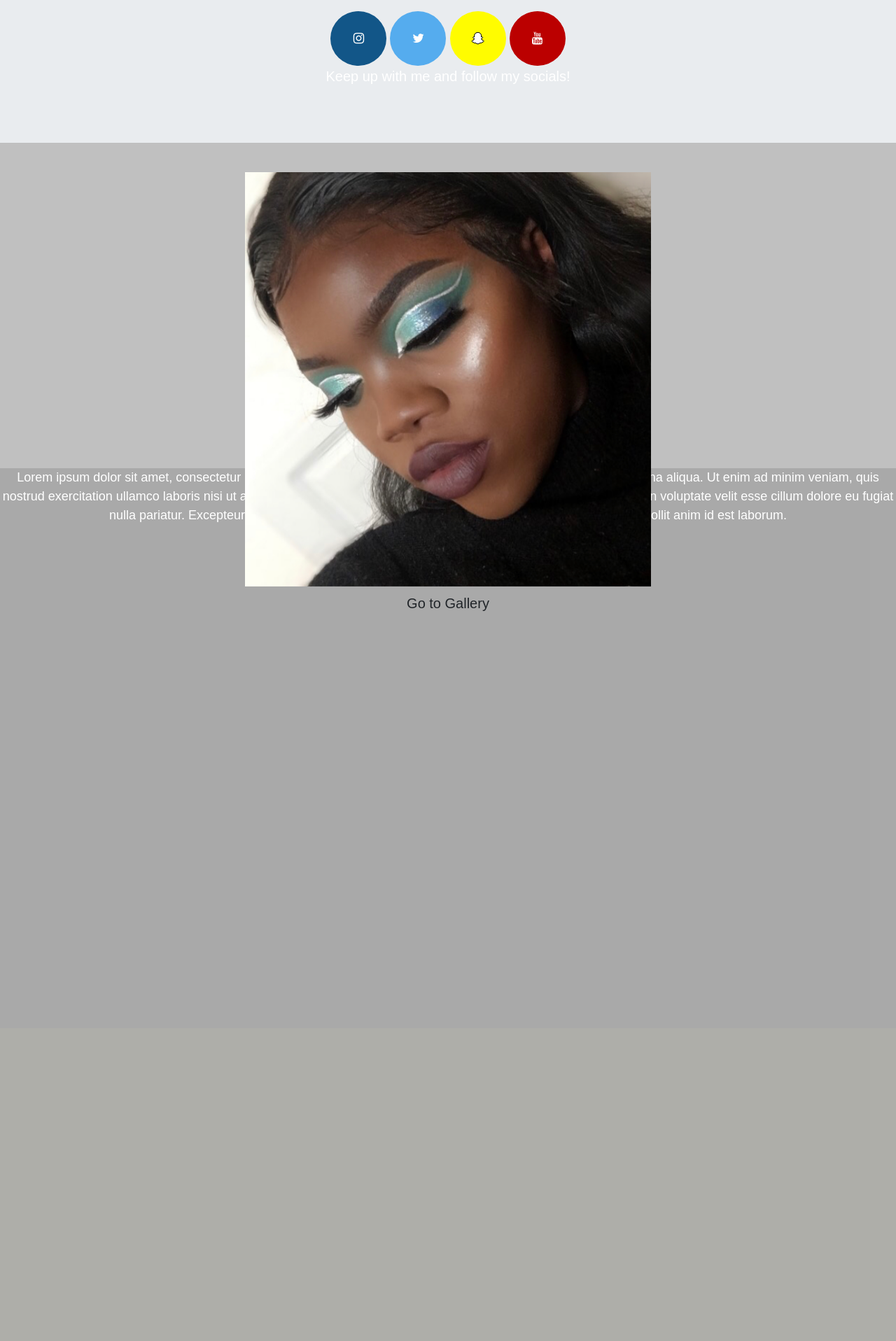
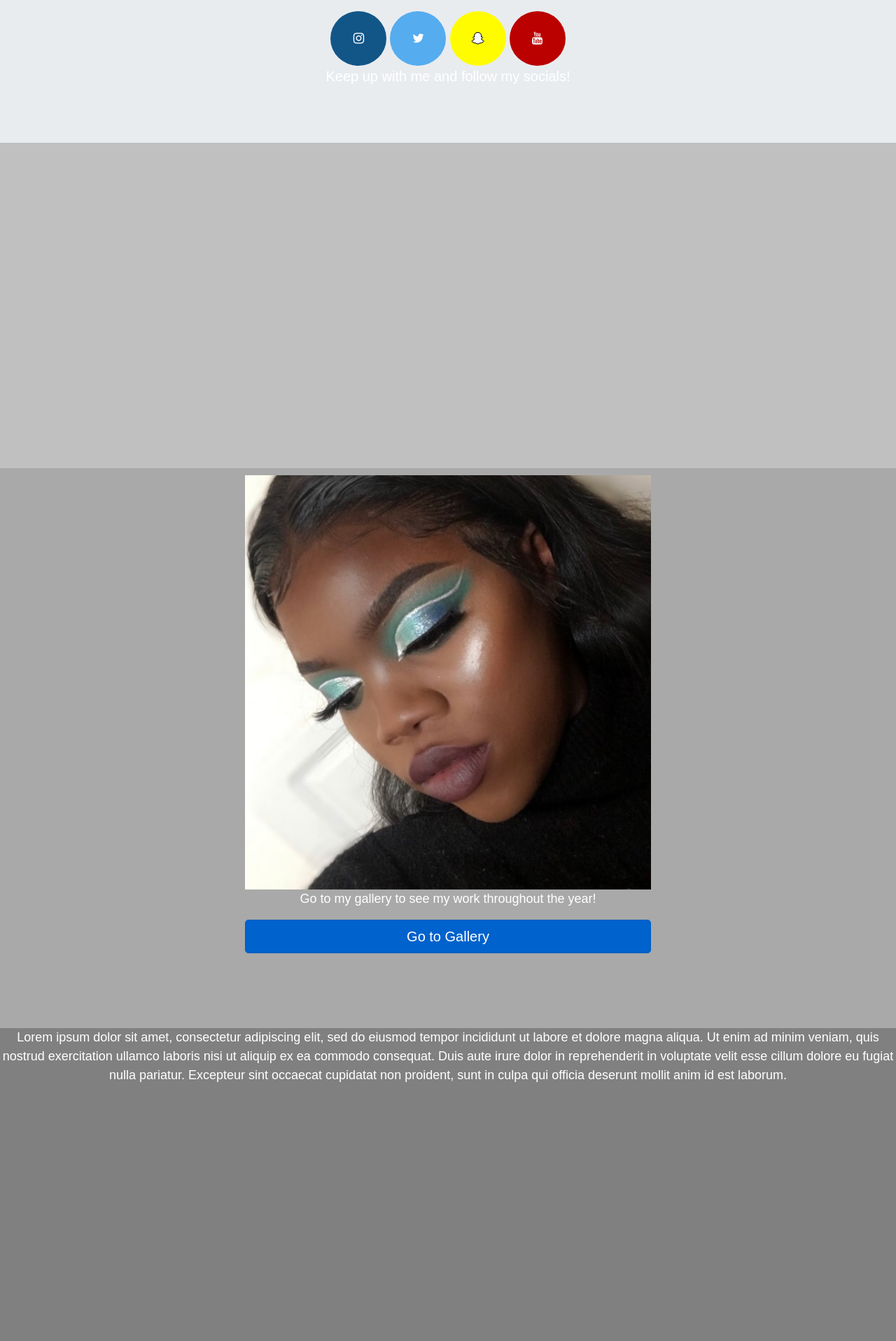
Before and after one commit to danielcregg/sephora-k.github.io, a PHP site: page / in a window 1280 px wide. Shown: the part 990-2906 px from the top of the page at 70% size. Before the commit the page ends 1863 px from the top, so only its background shows below. Run offline with PHP 8.4, Linux system fonts and the light colour scheme.

Commit message:
homepage

```diff
--- a/index.php
+++ b/index.php
@@ -38,7 +38,6 @@
 
             <img src="images/logo/logoAnimatedG.gif" class="img-fluid" height="800px" width="1000px" alt="Simply Steph">
 
-
         </section>
 
         <section class="fwh-slide fwh-slide--bg-silver">
@@ -52,7 +51,9 @@
 
                 <p class="lead">Keep up with me and follow my socials!</p>
             </div>
+        </section>
 
+        <section class="fwh-slide fwh-slide--bg-darkgray">
             <div class="content">
                 <div id="carouselExampleSlidesOnly" class="carousel slide" data-ride="carousel" data-interval="3000">
                     <div class="carousel-inner">
@@ -78,13 +79,15 @@
                     </div>
                 </div>
 
-            <a href="gallery.php" class="btn btn-light btn-lg btn-block" role="button" aria-pressed="true">Go to Gallery</a>
+                <p>
+                 Go to my gallery to see my work throughout the year!
+                </p>
 
-
-
+                <a href="gallery.php" class="btn btn-primary btn-lg btn-block active" role="button" aria-pressed="true">Go to Gallery</a>
+        </div>
         </section>
 
-        <section class="fwh-slide fwh-slide--bg-darkgray">
+        <section class="fwh-slide fwh-slide--bg-gray">
         <p>
         Lorem ipsum dolor sit amet, consectetur adipiscing elit, sed do eiusmod tempor incididunt ut labore et dolore magna aliqua.
         Ut enim ad minim veniam, quis nostrud exercitation ullamco laboris nisi ut aliquip ex ea commodo consequat.
@@ -92,8 +95,6 @@
         Excepteur sint occaecat cupidatat non proident, sunt in culpa qui officia deserunt mollit anim id est laborum.
         </p>
         </section>
-</div>
-
 
         <script src="https://code.jquery.com/jquery-3.4.1.slim.min.js" integrity="sha384-J6qa4849blE2+poT4WnyKhv5vZF5SrPo0iEjwBvKU7imGFAV0wwj1yYfoRSJoZ+n" crossorigin="anonymous"></script>
         <script src="https://cdn.jsdelivr.net/npm/popper.js@1.16.0/dist/umd/popper.min.js" integrity="sha384-Q6E9RHvbIyZFJoft+2mJbHaEWldlvI9IOYy5n3zV9zzTtmI3UksdQRVvoxMfooAo" crossorigin="anonymous"></script>
--- a/styles.css
+++ b/styles.css
@@ -49,8 +49,10 @@ p {
 
 .content {
     margin: auto;
+    margin-bottom: -100px;
     padding: 10px;
     width: 600px;
+
 }
 
 .img-fluid {
```
Lines whose indentation alone changed are shown as unchanged.
